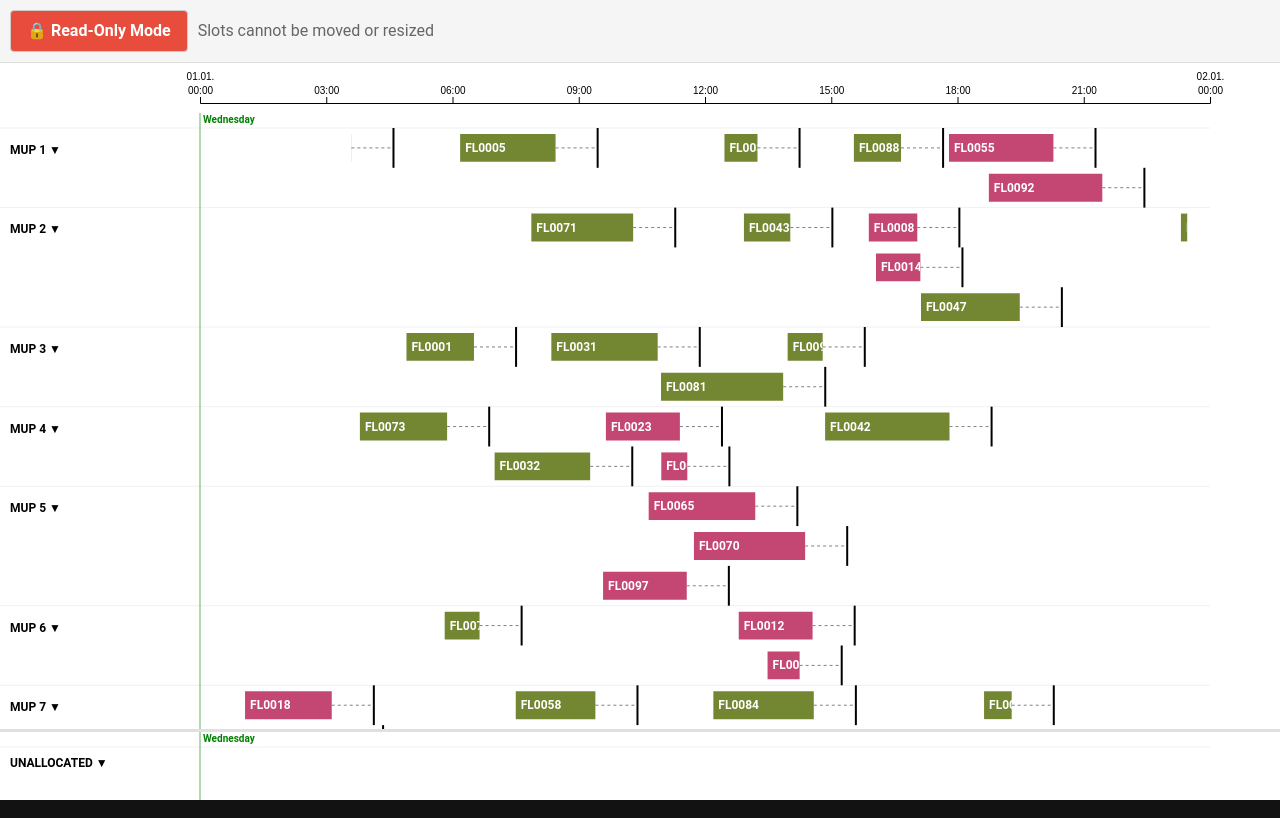
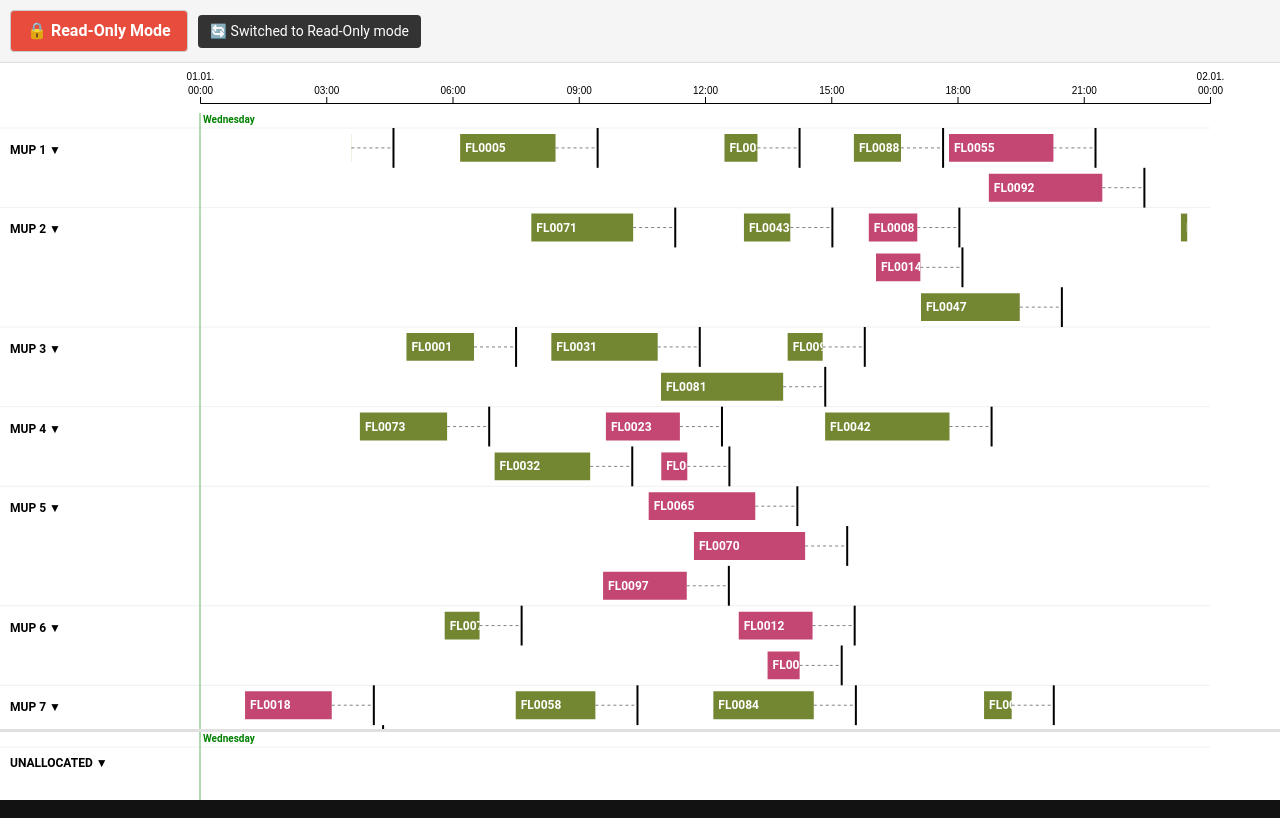
Before and after one commit to johannesbrandenburger/gantt-editor, a Vue app: page / in a window 1280 px wide. Both pictures are taken after a click on the button "✏️ Editable Mode". Built offline with nearby package versions, Linux system fonts and the light colour scheme; a small style sheet from the web is missing.

Commit message:
snakbar shows events

```diff
--- a/src/pages/index.vue
+++ b/src/pages/index.vue
@@ -8,17 +8,9 @@
         - slots (e.g. flights) are rendered as bars
         - slots can be resized at its ends and moved by pin and paste
 
-        TODO:
-        - Documentation
-        - Single click to select one slot
-        - Control + click to select multiple slots
-        - Right-Click and double click events handled by parent component
-          (`onClickOnSlot` and `onDoubleClickOnSlot`)
-        - Departure time (deadline) is always rendered as black vertical line connected with the slot by a dashed line
-        - Flights as a list on the left side on destination level
     -->
     <div style="height: 100vh; width: 100%; margin: 0 auto; display: flex; flex-direction: column;">
-        <div style="padding: 10px; background: #f5f5f5; border-bottom: 1px solid #ddd; flex-shrink: 0;">
+        <div style="padding: 10px; background: #f5f5f5; border-bottom: 1px solid #ddd; flex-shrink: 0; display: flex; align-items: center; gap: 10px;">
             <button
                 @click="toggleReadOnly"
                 :style="{
@@ -33,9 +25,23 @@
             >
                 {{ isReadOnly ? '🔒 Read-Only Mode' : '✏️ Editable Mode' }}
             </button>
-            <span style="margin-left: 10px; color: #666;">
-                {{ isReadOnly ? 'Slots cannot be moved or resized' : 'Slots can be moved and resized' }}
-            </span>
+            <div
+                v-if="eventMessage"
+                :style="{
+                    padding: '6px 12px',
+                    backgroundColor: '#333',
+                    color: 'white',
+                    borderRadius: '4px',
+                    fontSize: '14px',
+                    maxWidth: '300px',
+                    whiteSpace: 'nowrap',
+                    overflow: 'hidden',
+                    textOverflow: 'ellipsis',
+                    animation: 'fadeIn 0.3s ease-in-out'
+                }"
+            >
+                {{ eventMessage }}
+            </div>
         </div>
 
         <div style="flex: 1; overflow: hidden;">
@@ -68,6 +74,15 @@ const numberOfSlots = ref(100);
 const startTime = ref(new Date('2025-01-01T00:00:00Z'));
 const endTime = ref(new Date('2025-01-02T00:00:00Z'));
 const isReadOnly = ref(false);
+const eventMessage = ref('');
+
+// Function to show event message with auto-clear
+const showEventMessage = (message: string, duration = 3000) => {
+    eventMessage.value = message;
+    setTimeout(() => {
+        eventMessage.value = '';
+    }, duration);
+};
 
 // Function to generate random time within the day
 const generateRandomTime = (dayStart: Date, dayEnd: Date): Date => {
@@ -141,12 +156,14 @@ const markedRegions = reactive([]);
 const toggleReadOnly = () => {
     isReadOnly.value = !isReadOnly.value;
     console.log('Toggle read-only mode:', isReadOnly.value);
+    showEventMessage(`🔄 Switched to ${isReadOnly.value ? 'Read-Only' : 'Editable'} mode`);
 };
 
 const handleChangeStartAndEndTime = (newStartTime: Date, newEndTime: Date) => {
     console.log('Callback: Navigated to new time window', newStartTime, newEndTime);
     startTime.value = newStartTime;
     endTime.value = newEndTime;
+    showEventMessage(`📅 Time window: ${newStartTime.toLocaleDateString()} - ${newEndTime.toLocaleDateString()}`);
 };
 
 const handleChangeDestinationId = (slotId: string, destinationId: string) => {
@@ -159,6 +176,7 @@ const handleChangeDestinationId = (slotId: string, destinationId: string) => {
                 ? { ...slot, destinationId }
                 : slot
         );
+        showEventMessage(`📦 Moved ${slotId} to ${destinationId}`);
     }
 };
 
@@ -168,11 +186,19 @@ const handleChangeSlotTime = (slotId: string, openTime: Date, closeTime: Date) =
     if (slotToUpdate && !slotToUpdate.readOnly) {
         slotToUpdate.openTime = openTime;
         slotToUpdate.closeTime = closeTime;
+        showEventMessage(`⏰ Resized ${slotId} (${openTime.toLocaleTimeString()} - ${closeTime.toLocaleTimeString()})`);
     }
 };
 
 const handleClickOnSlot = (slotId: string) => {
     console.log('Callback: Opening details for slot', slotId);
-
+    showEventMessage(`👆 Clicked on ${slotId}`);
 };
 </script>
+
+<style scoped>
+@keyframes fadeIn {
+    from { opacity: 0; transform: translateY(-5px); }
+    to { opacity: 1; transform: translateY(0); }
+}
+</style>
```
